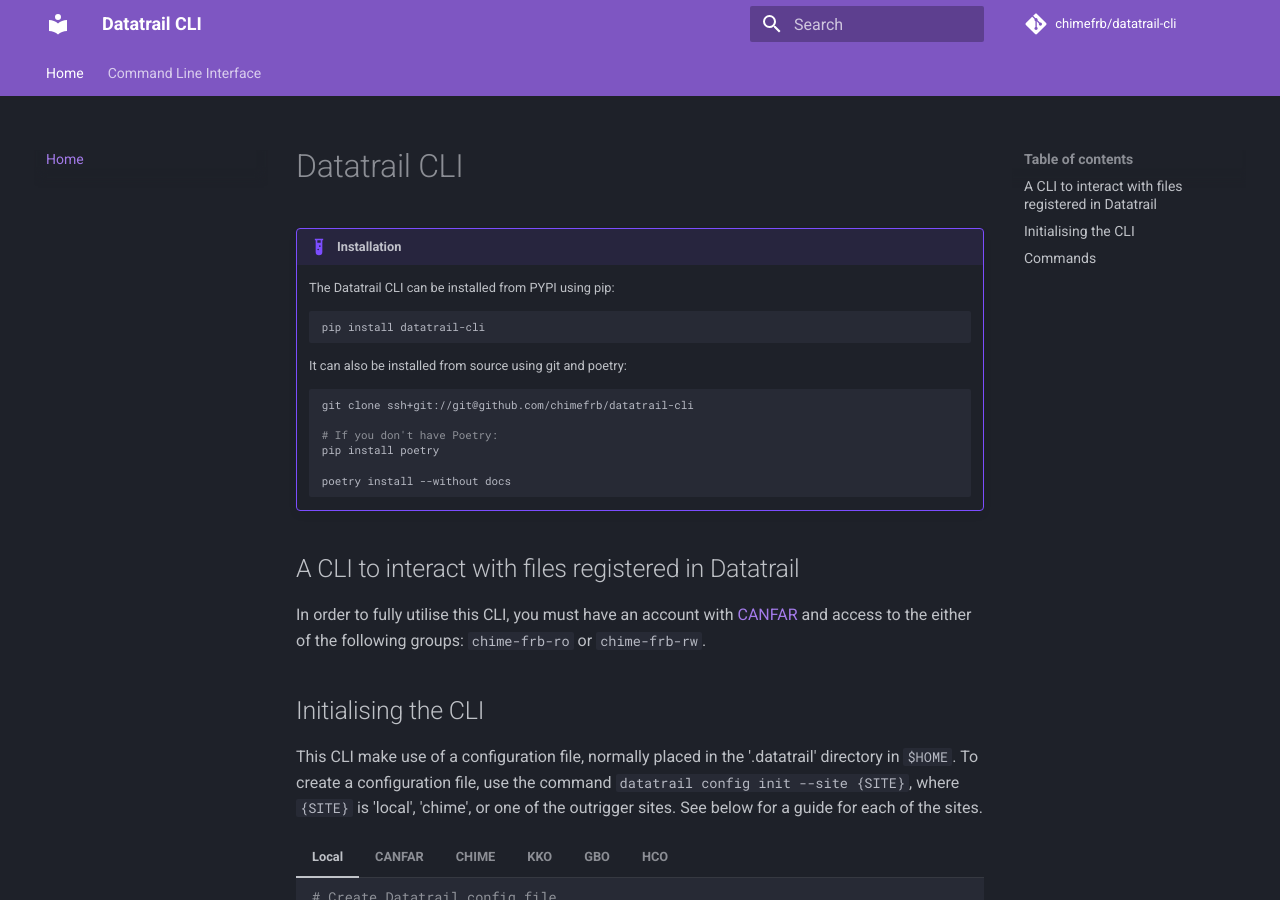
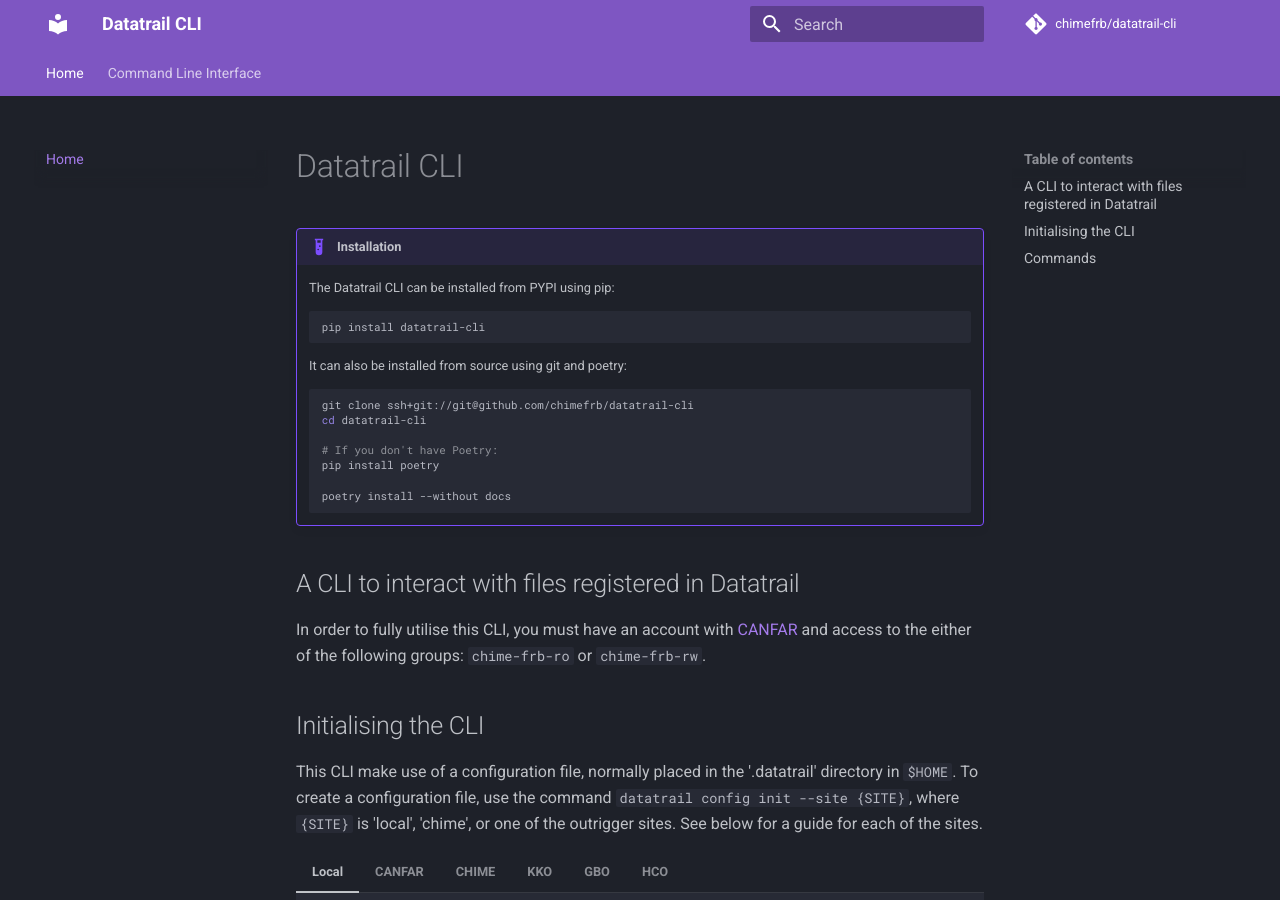
Before and after one commit to CHIMEFRB/datatrail-cli, an MkDocs documentation site: the page built from docs/index.md, in a window 1280 px wide and 900 px high. Built offline with MkDocs 1.6.1 and Material for MkDocs 9.7.7, drawn with Linux system fonts in a browser that asks for light colours; comment, search, counter and statistics services are not loaded.

Commit message:
docs(index): small fixes
Signed-off-by: tjzegmott <tzegmott@gmail.com>

````diff
--- a/docs/index.md
+++ b/docs/index.md
@@ -12,6 +12,7 @@
 
     ``` shell
     git clone ssh+git://git@github.com/chimefrb/datatrail-cli
+    cd datatrail-cli
 
     # If you don't have Poetry:
     pip install poetry
````
